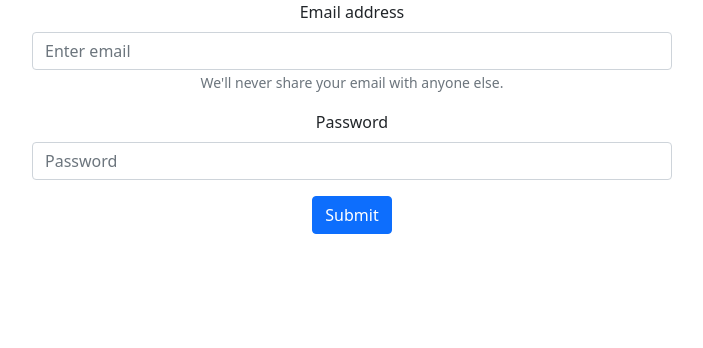
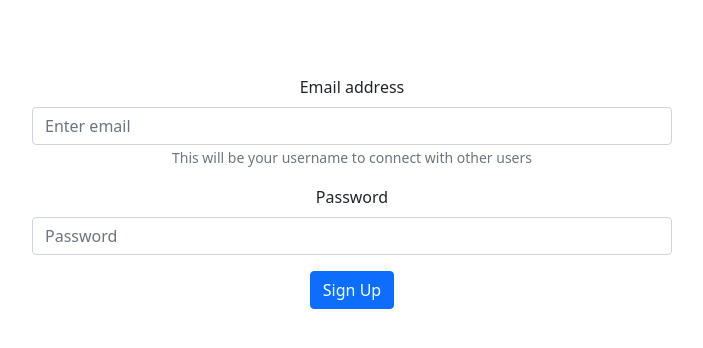
Before and after one commit to adkowalkowski/love-language-client, a React (Create React App) app: page / in a window 1280 px wide. Shown: the top 348 px of the page, without its empty margins (288-991 px from the left). Built offline with nearby package versions, Linux system fonts and the light colour scheme.

Commit message:
Troubleshoot validation with Formik, complete MVP for signup page

```diff
--- a/package.json
+++ b/package.json
@@ -8,13 +8,15 @@
     "@testing-library/user-event": "^13.5.0",
     "axios": "^0.26.1",
     "bootstrap": "^5.1.3",
+    "formik": "^2.2.9",
     "react": "^17.0.2",
     "react-bootstrap": "^2.2.2",
     "react-dom": "^17.0.2",
     "react-router": "^6.2.2",
     "react-router-dom": "^6.2.2",
     "react-scripts": "5.0.0",
-    "web-vitals": "^2.1.4"
+    "web-vitals": "^2.1.4",
+    "yup": "^0.32.11"
   },
   "scripts": {
     "start": "react-scripts start",
--- a/public/index.html
+++ b/public/index.html
@@ -25,6 +25,7 @@
       Learn how to configure a non-root public URL by running `npm run build`.
     -->
     <title>React App</title>
+    <script src="https://unpkg.com/formik/dist/formik.umd.production.min.js"></script>
   </head>
   <body>
     <noscript>You need to enable JavaScript to run this app.</noscript>
--- a/src/App.js
+++ b/src/App.js
@@ -1,10 +1,57 @@
 import './App.css';
+import axios from "axios";
+import { Route, Link, Routes } from "react-router-dom";
+import { useState, useEffect } from "react";
 import SignUp from './Components/SignUp/SignUp';
 
 function App() {
+
+  // STATE FOR NEW USER SIGN UP
+
+  const [newUser, setNewUser] = useState({
+    email: "",
+    password: "",
+  })
+
+  // HANDLERS FOR POST
+
+  const handleFormChange = (e) => {
+    e.preventDefault();
+    e.persist();
+    setNewUser((prevUser) => {
+      const editedUser = {
+        ...prevUser,
+        [e.target.name]: e.target.value,
+      };
+      return editedUser;
+    });
+  };
+
+
+  const handleFormSubmit = (e) => {
+    e.preventDefault();
+    const userData = {
+      email: newUser.email,
+      password: newUser.password
+    };
+    axios
+      .post("http://127.0.0.1:8000/sign-up/", userData)
+      .then((response) => {
+        console.log(response.data);
+        setNewUser(response.data);
+        console.log(newUser);
+      })
+      .catch((err) => {
+        console.log(err);
+      });
+  };
+
+
+
+
   return (
     <div className="App">
-      <SignUp />
+      <SignUp newUser={newUser} handleFormChange={handleFormChange} handleFormSubmit={handleFormSubmit}/>
     </div>
   );
 }
--- a/src/Components/SignUp/SignUp.css
+++ b/src/Components/SignUp/SignUp.css
@@ -1,4 +1,5 @@
 Form {
+    margin-top: 75px;
     margin-left: 25%;
     margin-right: 25%;
   }
--- a/src/Components/SignUp/SignUp.js
+++ b/src/Components/SignUp/SignUp.js
@@ -1,30 +1,99 @@
-import React from 'react'
-import Form from "react-bootstrap/Form"
-import Button from 'react-bootstrap/Button'
-import './SignUp.css'
+import React from "react";
+import Form from "react-bootstrap/Form";
+import Button from "react-bootstrap/Button";
+import "./SignUp.css";
+import Modal from "react-bootstrap/Modal";
+import { useState, useEffect } from "react";
+import { Formik } from "formik";
+import * as yup from "yup";
 
-const SignUp = () => {
+const SignUp = ({ newUser, handleFormChange, handleFormSubmit }) => {
+  // STATE FOR SIGN UP BUTTON
+  const [show, setShow] = useState(false);
+
+  const handleClose = () => setShow(false);
+  const handleShow = () => setShow(true);
+
+  // FORM VALIDATION WITH FORMIK
+  const schema = yup.object().shape({
+    email: yup.string().email("Invalid email").required("Required"),
+    password: yup.string().required(),
+  });
+
   return (
-    <div>
-      <Form>
-        <Form.Group className="mb-3" controlId="formBasicEmail">
+    <Formik
+      validationSchema={schema}
+      onSubmit={console.log}
+      initialValues={{
+        email: "",
+        password: "",
+      }}
+    >
+      {({ handleSubmit, errors }) => (
+        <Form
+          noValidate
+          // FOR MVP PURPOSES THE VALIDATION IS NOT CURRENTLY WORKING, TRY TO FIX POST MVP
+          onSubmit={handleFormSubmit}
+        >
+          <Form.Group className="mb-3" controlId="validationFormik01">
             <Form.Label>Email address</Form.Label>
-          <Form.Control type="email" placeholder="Enter email" />
+
+            <Form.Control
+              type="email"
+              name="email"
+              value={newUser.email}
+              onChange={handleFormChange}
+              isInvalid={!!errors.email}
+              placeholder="Enter email"
+              required
+            />
+
             <Form.Text className="text-muted">
-            We'll never share your email with anyone else.
+              This will be your username to connect with other users
             </Form.Text>
+            <Form.Control.Feedback type="invalid">
+              {errors.email}
+            </Form.Control.Feedback>
           </Form.Group>
 
-        <Form.Group className="mb-3" controlId="formBasicPassword">
+          <Form.Group className="mb-3" controlId="validationFormik02">
             <Form.Label>Password</Form.Label>
-          <Form.Control type="password" placeholder="Password" />
+            <Form.Control
+              type="password"
+              name="password"
+              value={newUser.password}
+              onChange={handleFormChange}
+              isInvalid={!!errors.password}
+              placeholder="Password"
+              required
+            />
+            <Form.Control.Feedback type="invalid">
+              {errors.password}
+            </Form.Control.Feedback>
           </Form.Group>
+          <Button variant="primary" type="submit" onClick={handleShow}>
+            Sign Up
+          </Button>
 
-        <Button variant="primary" type="submit">
+          <Modal show={show} onHide={handleClose}>
+            <Modal.Header closeButton>
+              <Modal.Title>Sign Up Successful</Modal.Title>
+            </Modal.Header>
+            <Modal.Body>
+              Go to the sign in page to begin!
+            </Modal.Body>
+            <Modal.Footer>
+              <Button variant="secondary" onClick={handleClose}>
+                Close
+              </Button>
+            </Modal.Footer>
+          </Modal>
+          {/* <Button variant="primary" type="submit">
             Submit
-        </Button>
+          </Button> */}
         </Form>
-    </div>
+      )}
+    </Formik>
   );
 };
 
```
Also changed, not shown: 1 other file (tests, documents, lock files or other folders). Lines whose indentation alone changed are shown as unchanged.
